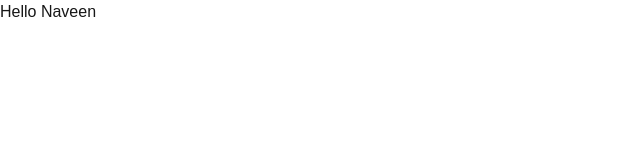
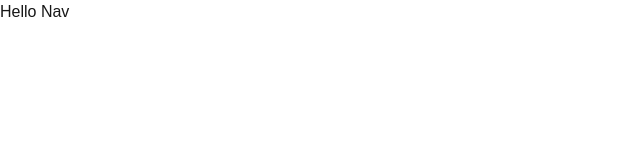
Before and after one commit to codeNaveen1234/Next-JS, a Next.js app: page / in a window 1280 px wide. Shown: the top 160 px of the page, without its empty margins (0-640 px from the left). Built offline with nearby package versions, Linux system fonts and the light colour scheme.

Commit message:
fall back fails

```diff
--- a/next.config.mjs
+++ b/next.config.mjs
@@ -16,6 +16,7 @@ const pwaConfig =withPWAInit({
   register:true,
   skipWaiting:true,
   disable:process.env.NODE_ENV === 'development',
+  fallbacks:false,
   // fallbacks: {
   //   // Failed page requests fallback to this.
   //   document: "/~offline",
@@ -69,4 +70,12 @@ const pwaConfig =withPWAInit({
 // }
 })
 
+// const withPWA = require("@ducanh2912/next-pwa").default({
+//   dest: "public",
+//   // ... other options
+//   fallbacks: {
+//     document: "/_offline",
+//   },
+// });
+
 export default pwaConfig(nextConfig);
--- a/src/app/page.js
+++ b/src/app/page.js
@@ -3,7 +3,7 @@
 export default function Home() {
   return (
     <div className="install-prompt">
-      Hello Naveen
+      Hello Nav
   </div>
   );
 }
```
